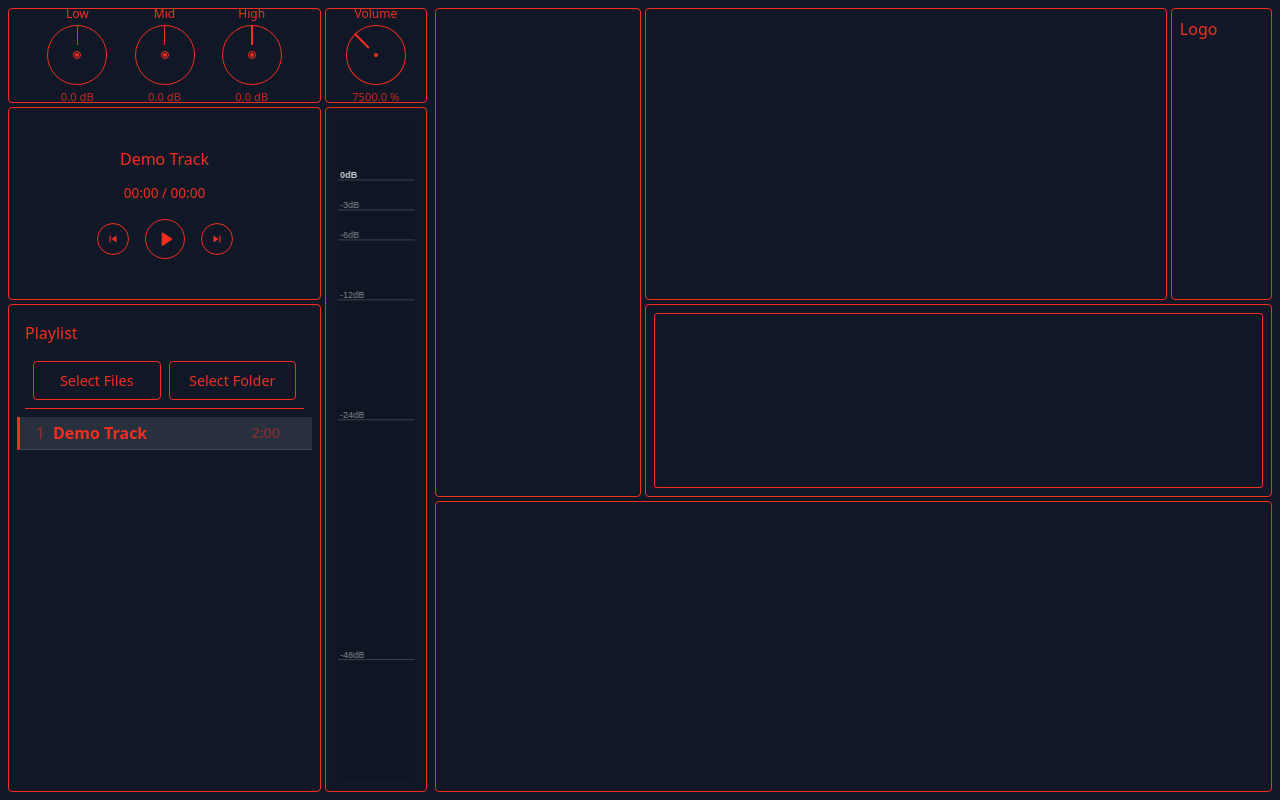
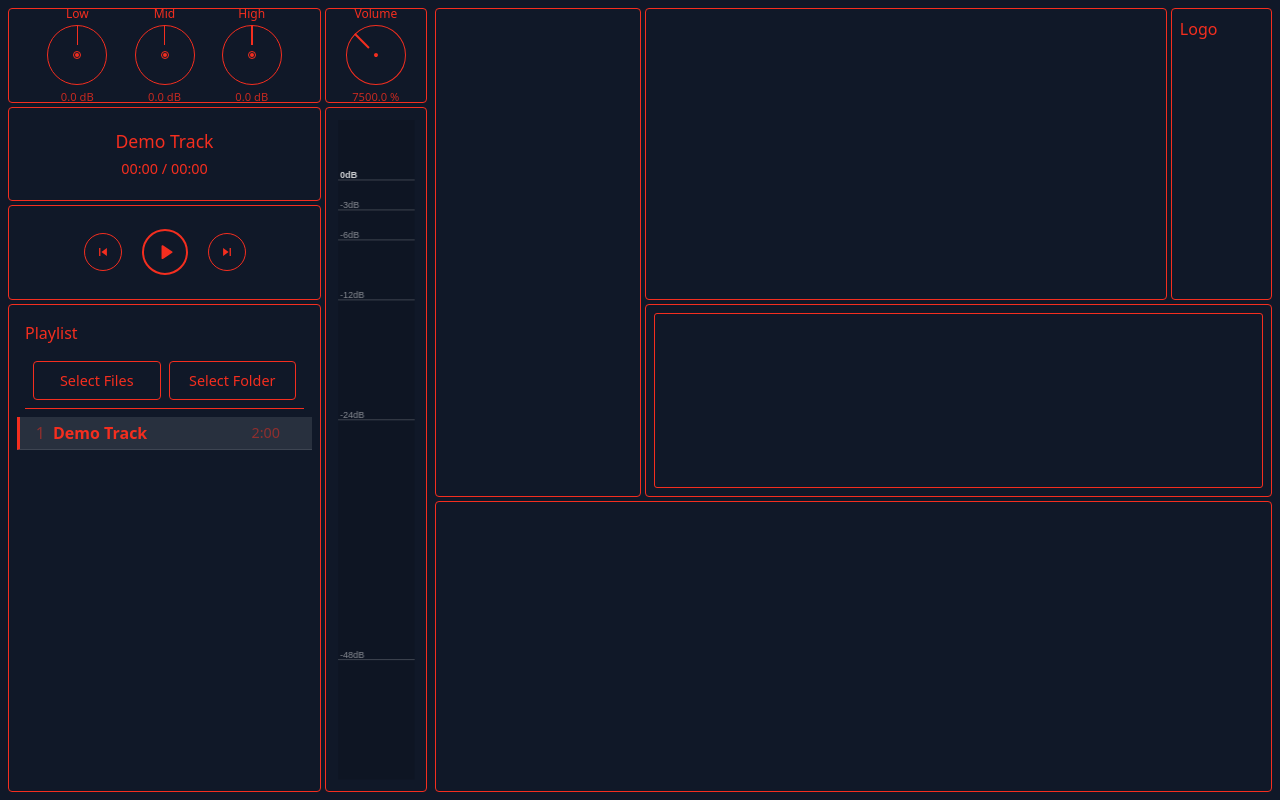
Before and after one commit to sergej-moor/klangbild, a SvelteKit app: page / in a window 1280 px wide. Built offline with nearby package versions, Linux system fonts and the light colour scheme; no server answers.

Commit message:
made songcontrols more responsive

```diff
--- /dev/null
+++ b/src/lib/components/PlaybackControls.svelte
@@ -0,0 +1,170 @@
+<script lang="ts">
+  import { isPlaying } from '$lib/audio/stores';
+  import { togglePlayPause } from '$lib/audio/controls';
+  import { theme } from '$lib/theme';
+  import { playlist } from '$lib/stores/playlist';
+  import { loadAudio } from '$lib/audio/index';
+
+  // Track navigation functions
+  async function goToPreviousTrack() {
+    if (!$playlist.activeTrackId || $playlist.length <= 1) return;
+
+    // Find current track index
+    const currentIndex = $playlist.findIndex(track => track.id === $playlist.activeTrackId);
+    if (currentIndex === -1) return;
+
+    // Calculate previous index (with wraparound)
+    const prevIndex = currentIndex > 0 ? currentIndex - 1 : $playlist.length - 1;
+    const prevTrack = $playlist[prevIndex];
+
+    // Set the new active track and load it
+    playlist.setActiveTrack(prevTrack.id);
+    await loadAudio(prevTrack.path);
+  }
+
+  async function goToNextTrack() {
+    if (!$playlist.activeTrackId || $playlist.length <= 1) return;
+
+    // Find current track index
+    const currentIndex = $playlist.findIndex(track => track.id === $playlist.activeTrackId);
+    if (currentIndex === -1) return;
+
+    // Calculate next index (with wraparound)
+    const nextIndex = (currentIndex + 1) % $playlist.length;
+    const nextTrack = $playlist[nextIndex];
+
+    // Set the new active track and load it
+    playlist.setActiveTrack(nextTrack.id);
+    await loadAudio(nextTrack.path);
+  }
+</script>
+
+<div class="playback-controls h-full flex justify-center items-center" style="color: {theme.primary};">
+  <div class="control-buttons flex justify-center items-center gap-2 md:gap-4 lg:gap-5">
+    <button
+      class="nav-button"
+      on:click={goToPreviousTrack}
+      title="Previous track"
+      style="border-color: {theme.primary};"
+    >
+      <svg class="icon" width="12" height="12" viewBox="0 0 24 24" fill="none" xmlns="http://www.w3.org/2000/svg">
+        <path d="M6 6h2v12H6V6zm3.5 6l8.5 6V6l-8.5 6z" fill={theme.primary}/>
+      </svg>
+    </button>
+
+    <button
+      class="play-button"
+      on:click={togglePlayPause}
+      title={$isPlaying ? "Pause" : "Play"}
+      style="border-color: {theme.primary};"
+    >
+      {#if $isPlaying}
+        <svg class="icon" width="16" height="16" viewBox="0 0 24 24" fill="none" xmlns="http://www.w3.org/2000/svg">
+          <rect x="6" y="4" width="4" height="16" rx="1" fill={theme.primary}/>
+          <rect x="14" y="4" width="4" height="16" rx="1" fill={theme.primary}/>
+        </svg>
+      {:else}
+        <svg class="icon" width="16" height="16" viewBox="0 0 24 24" fill="none" xmlns="http://www.w3.org/2000/svg">
+          <path d="M8 5.14V19.14C8 19.94 8.92 20.42 9.58 19.98L20.29 12.99C20.89 12.59 20.89 11.69 20.29 11.29L9.58 4.3C8.92 3.86 8 4.34 8 5.14Z" fill={theme.primary}/>
+        </svg>
+      {/if}
+    </button>
+
+    <button
+      class="nav-button"
+      on:click={goToNextTrack}
+      title="Next track"
+      style="border-color: {theme.primary};"
+    >
+      <svg class="icon" width="12" height="12" viewBox="0 0 24 24" fill="none" xmlns="http://www.w3.org/2000/svg">
+        <path d="M6 6h2v12H6V6zm3.5 6l8.5 6V6l-8.5 6z" fill={theme.primary} transform="scale(-1,1) translate(-24,0)"/>
+      </svg>
+    </button>
+  </div>
+</div>
+
+<style>
+  .playback-controls {
+    width: 100%;
+  }
+
+  .control-buttons {
+    margin: 0 auto;
+  }
+
+  /* Base button sizes for medium screens */
+  .play-button {
+    background: none;
+    border: 1.5px solid;
+    border-radius: 50%;
+    width: 34px;
+    height: 34px;
+    min-width: 34px;
+    display: flex;
+    align-items: center;
+    justify-content: center;
+    cursor: pointer;
+    padding: 0;
+    transition: background 0.2s;
+  }
+
+  .nav-button {
+    background: none;
+    border: 1.5px solid;
+    border-radius: 50%;
+    width: 28px;
+    height: 28px;
+    min-width: 28px;
+    display: flex;
+    align-items: center;
+    justify-content: center;
+    cursor: pointer;
+    padding: 0;
+    transition: background 0.2s;
+  }
+
+  .play-button:hover, .nav-button:hover {
+    background-color: rgba(255, 255, 255, 0.1);
+  }
+
+  .play-button:focus, .nav-button:focus {
+    outline: none;
+    box-shadow: 0 0 0 2px rgba(255, 255, 255, 0.3);
+  }
+
+  /* Smaller buttons for small screens */
+  @media (max-width: 796px) {
+    .play-button {
+      width: 30px;
+      height: 30px;
+      min-width: 30px;
+    }
+
+    .nav-button {
+      width: 24px;
+      height: 24px;
+      min-width: 24px;
+    }
+  }
+
+  /* Larger buttons for large screens */
+  @media (min-width: 1280px) {
+    .play-button {
+      width: 46px;
+      height: 46px;
+      min-width: 46px;
+      border-width: 2px;
+    }
+
+    .nav-button {
+      width: 38px;
+      height: 38px;
+      min-width: 38px;
+      border-width: 1.8px;
+    }
+
+    .icon {
+      transform: scale(1.3);
+    }
+  }
+</style>
--- /dev/null
+++ b/src/lib/components/SongInfo.svelte
@@ -0,0 +1,118 @@
+<script lang="ts">
+  import { browser } from '$app/environment';
+  import { playbackPosition, duration } from '$lib/audio/stores';
+  import { getAudioDuration } from '$lib/audio/controls';
+  import { formatTime } from '$lib/audio/utils';
+  import { theme } from '$lib/theme';
+  import { playlist } from '$lib/stores/playlist';
+  import { onMount } from 'svelte';
+
+  // Get active track title from playlist
+  const activeTrackTitle = $derived($playlist.activeTrack?.title || "Untitled");
+
+  // Component state
+  let currentTime = $state(0);
+  let totalDuration = $state(0);
+
+  // Update duration periodically
+  async function updateDuration() {
+    try {
+      // Get duration and handle Promise
+      const duration = await getAudioDuration();
+
+      // Update state if we got a valid duration
+      if (duration && duration > 0) {
+        totalDuration = duration;
+
+        // Update current time based on position
+        currentTime = totalDuration * $playbackPosition;
+      }
+    } catch (error) {
+      console.error("Error getting audio duration:", error);
+    }
+  }
+
+  // Update component when playback position changes
+  $effect(() => {
+    currentTime = totalDuration * $playbackPosition;
+  });
+
+  // Also track the duration from the store
+  $effect(() => {
+    if ($duration > 0) {
+      totalDuration = $duration;
+    }
+  });
+
+  onMount(() => {
+    // Initial duration update
+    updateDuration();
+
+    // Setup an interval to force UI updates
+    const interval = setInterval(() => {
+      updateDuration();
+
+      // Update time
+      if (totalDuration > 0) {
+        currentTime = totalDuration * $playbackPosition;
+      }
+    }, 250);
+
+    // Clean up on component destruction
+    return () => {
+      clearInterval(interval);
+    };
+  });
+</script>
+
+<div class="song-info h-full flex items-center" style="color: {theme.primary};">
+  <div class="flex flex-col justify-center w-full items-center">
+    <div class="song-name truncate px-2 text-center">
+      {activeTrackTitle}
+    </div>
+
+    <div class="time text-center">
+      {formatTime(currentTime)} / {formatTime(totalDuration)}
+    </div>
+  </div>
+</div>
+
+<style>
+  .song-info {
+    width: 100%;
+  }
+
+  /* Base sizes for small/medium screens */
+  .song-name {
+    font-size: 0.8rem;
+    font-weight: 500;
+    max-width: 100%;
+  }
+
+  .time {
+    font-size: 0.7rem;
+  }
+
+  /* Smaller sizes for very small screens */
+  @media (max-width: 960px) {
+    .song-name {
+      font-size: 0.7rem;
+    }
+
+    .time {
+      font-size: 0.65rem;
+    }
+  }
+
+  /* Larger sizes for big screens */
+  @media (min-width: 1280px) {
+    .song-name {
+      font-size: 1.1rem;
+      padding-bottom: 0.2rem;
+    }
+
+    .time {
+      font-size: 0.9rem;
+    }
+  }
+</style>
--- a/src/routes/+page.svelte
+++ b/src/routes/+page.svelte
@@ -10,7 +10,8 @@
 	import Waveform from "$lib/components/Waveform.svelte";
 	import PlayPauseControls from "$lib/components/PlayPauseControls.svelte";
 	import Playlist from '$lib/components/Playlist.svelte';
-	import SongControls from '$lib/components/SongControls.svelte';
+	import SongInfo from '$lib/components/SongInfo.svelte';
+	import PlaybackControls from '$lib/components/PlaybackControls.svelte';
 
 	import RmsMeter from '$lib/components/visualizer/RMSMeter.svelte';
 	import { playlist } from '$lib/stores/playlist';
@@ -101,8 +102,12 @@
         <VolumeKnob on:change={handleVolumeChange} />
       </div>
 
-      <div class="col-span-3 row-span-2 row-start-3 md:row-start-2 border border-current rounded p-2 overflow-hidden">
-        <SongControls />
+      <div class="col-span-3 row-span-1 row-start-3 md:row-start-2 border border-current rounded p-1 overflow-hidden">
+        <SongInfo />
+      </div>
+
+      <div class="col-span-3 row-span-1 row-start-4 md:row-span-1 md:row-start-3 border border-current rounded p-1 overflow-hidden">
+        <PlaybackControls />
       </div>
 
       <div class="col-span-3 row-span-4 md:row-span-5 col-start-1 row-start-5 md:row-start-4 border border-current rounded p-2 overflow-auto">
```
Also changed, not shown: 1 other file (tests, documents, lock files or other folders).
